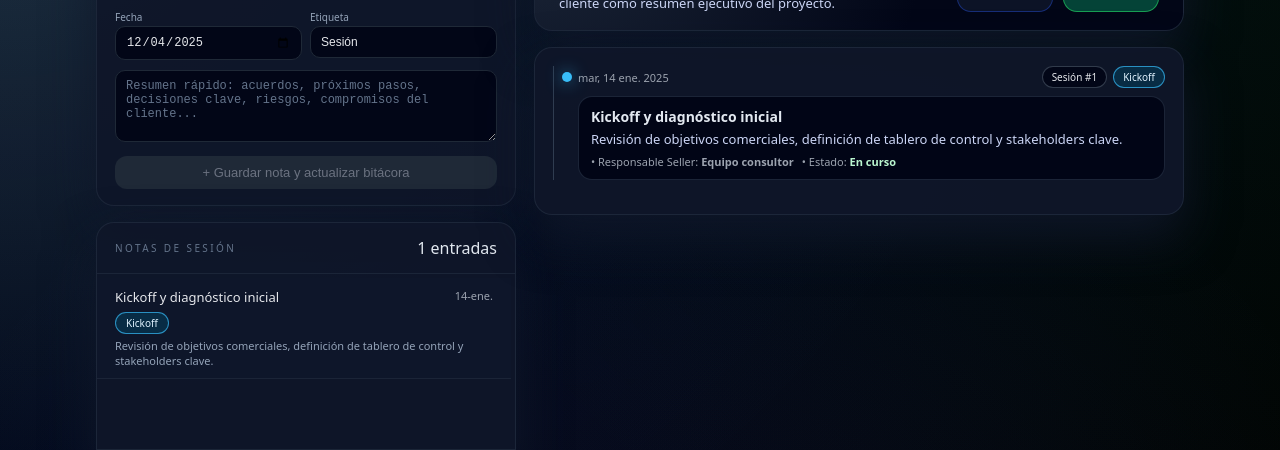
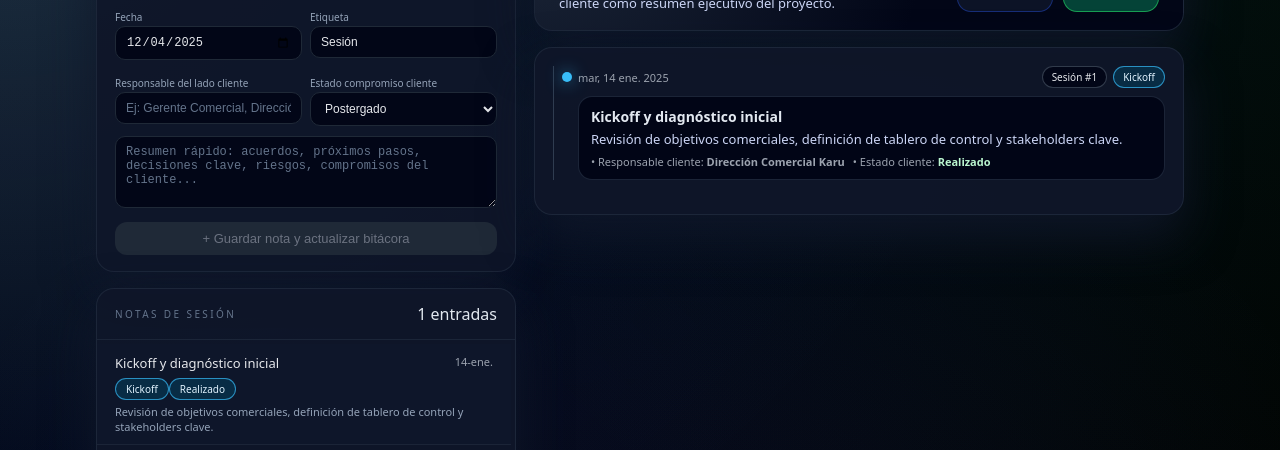
Before and after one commit to ml-hue/seller-bitacora, a React (Vite) app: page / in a window 1280 px wide. Shown: the part 198-648 px from the top of the page. Built offline with nearby package versions, Linux system fonts and the light colour scheme; no server answers; the database is empty.

Commit message:
Agrego responsable y estado del cliente a la bitácora

```diff
--- a/src/App.jsx
+++ b/src/App.jsx
@@ -1,13 +1,11 @@
 import { useState, useEffect } from "react";
-import { supabase } from './supabaseClient';
+import { supabase } from "./supabaseClient";
 import "./index.css";
 
 function App() {
   useEffect(() => {
     const testSupabase = async () => {
-      const { data, error } = await supabase
-        .from("projects")
-        .select("*");
+      const { data, error } = await supabase.from("projects").select("*");
 
       console.log("Supabase projects:", data);
       if (error) console.error("Supabase ERROR:", error);
@@ -15,6 +13,7 @@ function App() {
 
     testSupabase();
   }, []);
+
   const [selectedProject, setSelectedProject] = useState("Karu");
   const [notes, setNotes] = useState([
     {
@@ -25,6 +24,9 @@ function App() {
       tag: "Kickoff",
       summary:
         "Revisión de objetivos comerciales, definición de tablero de control y stakeholders clave.",
+      // NUEVOS CAMPOS
+      clientResponsible: "Dirección Comercial Karu",
+      clientStatus: "realizado",
     },
   ]);
 
@@ -32,15 +34,19 @@ function App() {
   const activeNote = notes.find(
     (n) => n.id === activeNoteId && n.project === selectedProject
   );
+
   const projectNotes = notes
     .filter((n) => n.project === selectedProject)
     .sort((a, b) => (a.date < b.date ? 1 : -1));
 
+  // NUEVOS CAMPOS EN EL DRAFT
   const [draft, setDraft] = useState({
     title: "",
     date: new Date().toISOString().slice(0, 10),
     tag: "Sesión",
     summary: "",
+    clientResponsible: "",
+    clientStatus: "postergado",
   });
 
   const projects = ["Karu", "Everdem", "Salumax", "Labco"];
@@ -59,7 +65,15 @@ function App() {
       date: new Date().toISOString().slice(0, 10),
       tag: "Sesión",
       summary: "",
+      clientResponsible: "",
+      clientStatus: "postergado",
     });
+  };
+
+  const formatClientStatus = (status) => {
+    if (status === "realizado") return "Realizado";
+    if (status === "postergado") return "Postergado";
+    return "No realizado";
   };
 
   return (
@@ -79,9 +93,7 @@ function App() {
             value={selectedProject}
             onChange={(e) => {
               setSelectedProject(e.target.value);
-              const first = notes.find(
-                (n) => n.project === e.target.value
-              );
+              const first = notes.find((n) => n.project === e.target.value);
               setActiveNoteId(first ? first.id : undefined);
             }}
           >
@@ -145,6 +157,40 @@ function App() {
                 </div>
               </div>
 
+              {/* NUEVA FILA: RESPONSABLE Y ESTADO CLIENTE */}
+              <div className="field-row">
+                <div className="field-group">
+                  <label className="field-label">
+                    Responsable del lado cliente
+                  </label>
+                  <input
+                    className="field-input"
+                    placeholder="Ej: Gerente Comercial, Dirección, etc."
+                    value={draft.clientResponsible}
+                    onChange={(e) =>
+                      setDraft({
+                        ...draft,
+                        clientResponsible: e.target.value,
+                      })
+                    }
+                  />
+                </div>
+                <div className="field-group">
+                  <label className="field-label">Estado compromiso cliente</label>
+                  <select
+                    className="field-input"
+                    value={draft.clientStatus}
+                    onChange={(e) =>
+                      setDraft({ ...draft, clientStatus: e.target.value })
+                    }
+                  >
+                    <option value="realizado">Realizado</option>
+                    <option value="postergado">Postergado</option>
+                    <option value="no_realizado">No realizado</option>
+                  </select>
+                </div>
+              </div>
+
               <textarea
                 className="field-textarea"
                 rows={3}
@@ -201,6 +247,11 @@ function App() {
                     </div>
                     <div className="note-tags">
                       <span className="tag">{note.tag}</span>
+                      {note.clientStatus && (
+                        <span className="tag tag--status">
+                          {formatClientStatus(note.clientStatus)}
+                        </span>
+                      )}
                     </div>
                     <div className="note-summary">
                       {note.summary || "Sin resumen registrado."}
@@ -213,9 +264,7 @@ function App() {
             {activeNote && (
               <div className="notes-footer">
                 Última nota seleccionada:{" "}
-                <span className="notes-footer-title">
-                  {activeNote.title}
-                </span>
+                <span className="notes-footer-title">{activeNote.title}</span>
               </div>
             )}
           </div>
@@ -289,13 +338,15 @@ function App() {
                         </div>
                         <div className="timeline-meta">
                           <span>
-                            • Responsable Seller:{" "}
-                            <strong>Equipo consultor</strong>
+                            • Responsable cliente:{" "}
+                            <strong>
+                              {note.clientResponsible || "Sin asignar"}
+                            </strong>
                           </span>
                           <span>
-                            • Estado:{" "}
+                            • Estado cliente:{" "}
                             <strong className="status-pill">
-                              En curso
+                              {formatClientStatus(note.clientStatus)}
                             </strong>
                           </span>
                         </div>
```
